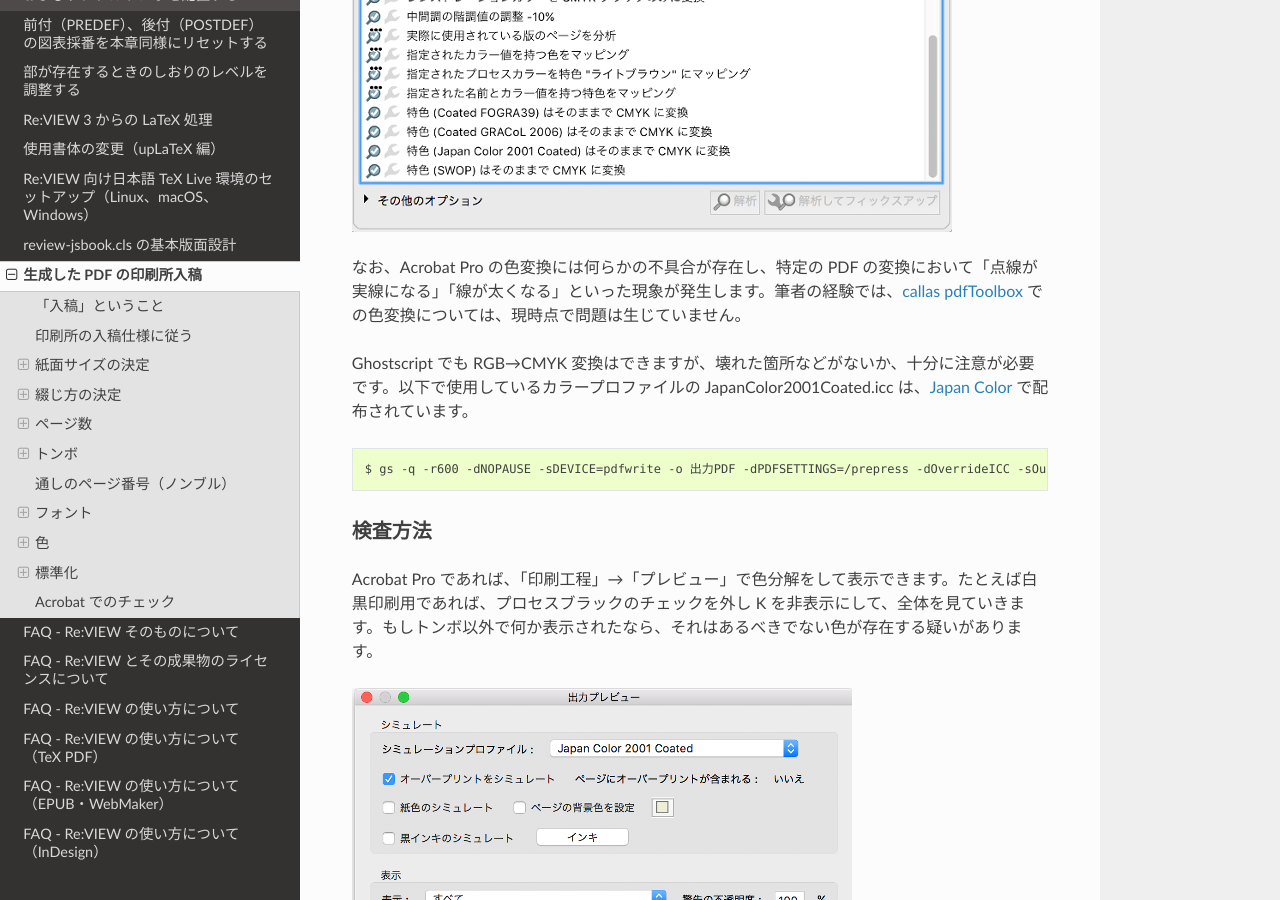
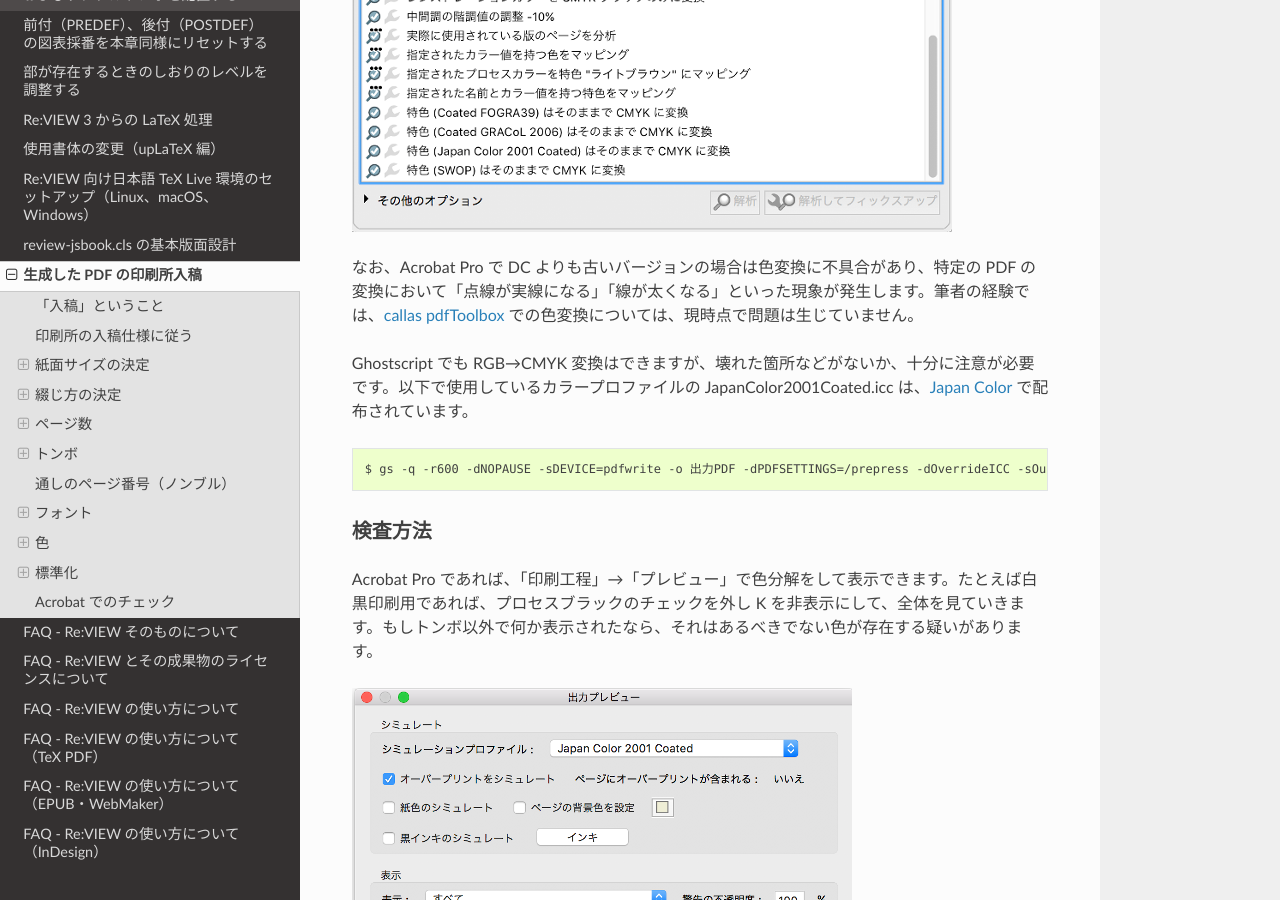
Before and after one commit to reviewml/reviewknowledge-ja, a Sphinx documentation site: the page built from docs/printing/submit.md, in a window 1280 px wide and 900 px high, scrolled down 11181 px. Built offline with Sphinx 7.4.7 and the Read the Docs theme 2.0.0, drawn with Linux system fonts in a browser that asks for light colours; some of the changed text lies outside the part shown.

Commit message:
typo修正、コードimport

```diff
--- a/docs/printing/submit.md
+++ b/docs/printing/submit.md
@@ -268,7 +268,7 @@ Acrobat Pro のプリフライト機能を利用して RGB→CMYK 変換、あ
 
 ![プリフライトでの色の変更](images/colorpre_m.png)
 
-なお、Acrobat Pro の色変換には何らかの不具合が存在し、特定の PDF の変換において「点線が実線になる」「線が太くなる」といった現象が発生します。筆者の経験では、[callas pdfToolbox](https://www.callassoftware.com/en/products/pdftoolbox) での色変換については、現時点で問題は生じていません。
+なお、Acrobat Pro で DC よりも古いバージョンの場合は色変換に不具合があり、特定の PDF の変換において「点線が実線になる」「線が太くなる」といった現象が発生します。筆者の経験では、[callas pdfToolbox](https://www.callassoftware.com/en/products/pdftoolbox) での色変換については、現時点で問題は生じていません。
 
 Ghostscript でも RGB→CMYK 変換はできますが、壊れた箇所などがないか、十分に注意が必要です。以下で使用しているカラープロファイルの JapanColor2001Coated.icc は、[Japan Color](http://japancolor.jp/icc.html) で配布されています。
 
```
Also changed, not shown: other parts of docs/printing/submit.md (+1 -1 lines), docs/faq/faq-usage.md (+12 -1 lines).
